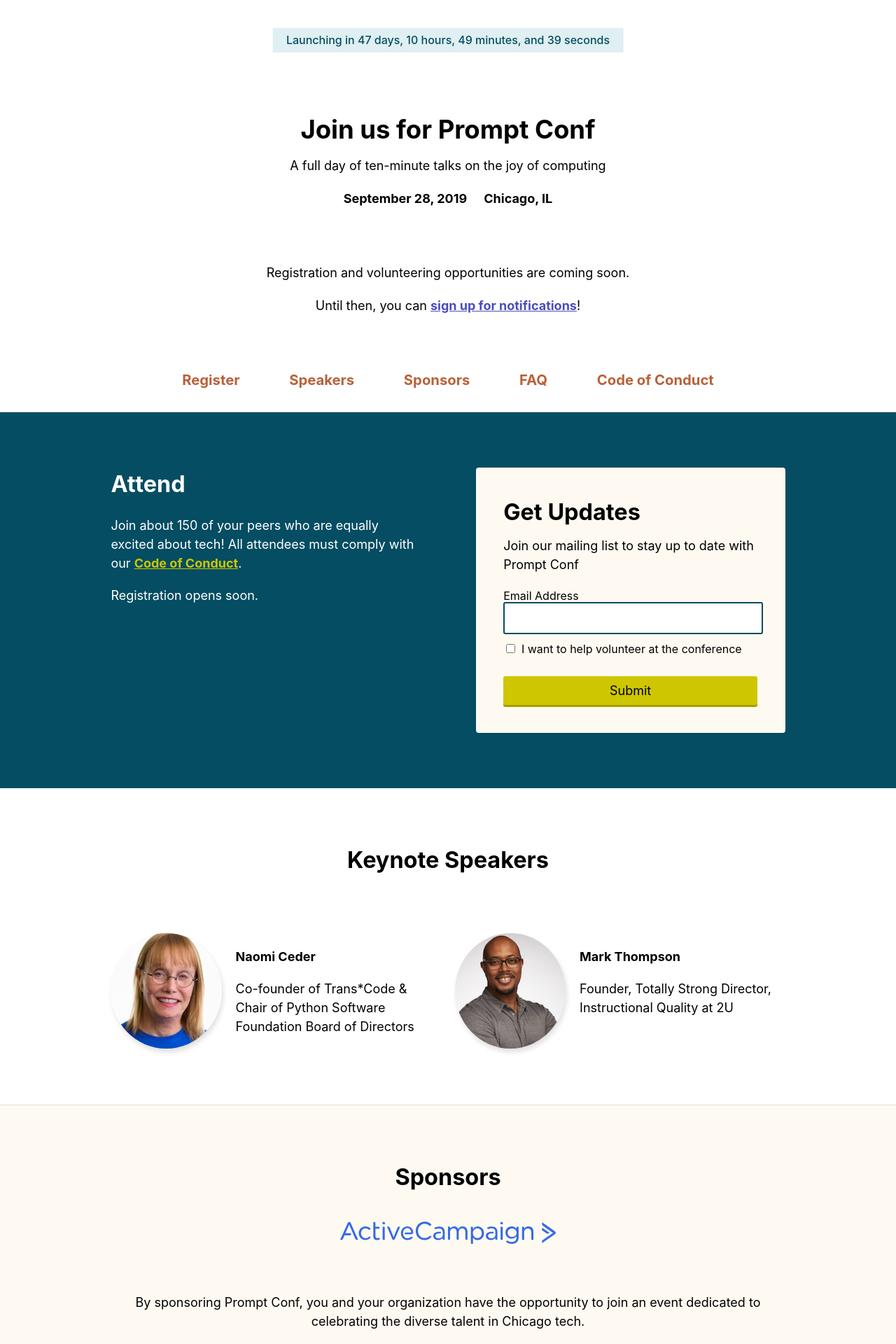
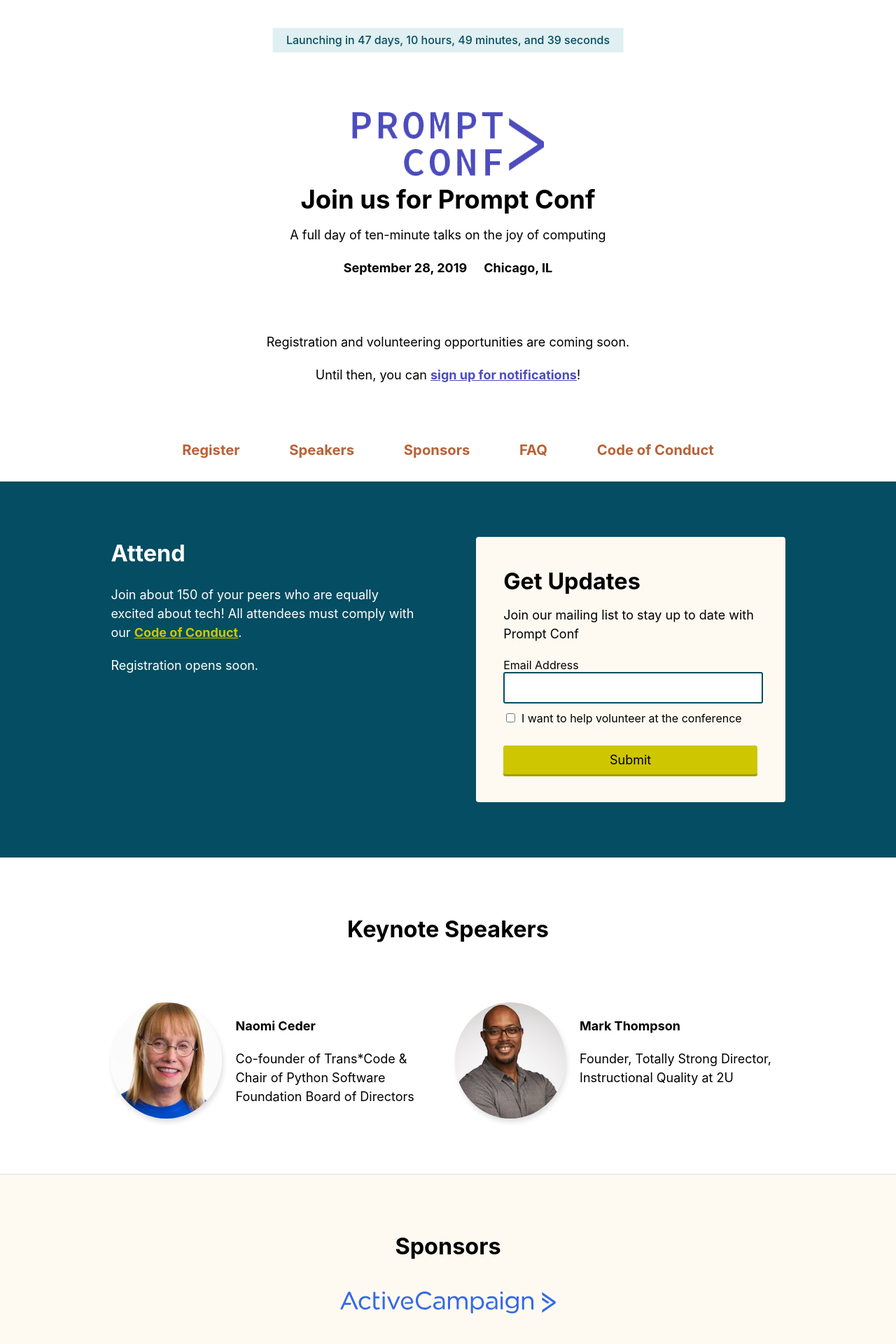
Before and after one commit to promptconf/promptconf.github.io, a Jekyll site: the page built from index.html, in a window 1280 px wide. Shown: the top 1920 px of the page at 70% size. Built offline with Jekyll 4.4.1, drawn with Linux system fonts in a browser that asks for light colours; some web fonts are replaced; comment, search, counter and statistics services are not loaded.

Commit message:
update logo and favicon

```diff
--- a/_includes/header.html
+++ b/_includes/header.html
@@ -4,7 +4,7 @@
                 'header'
             {% endif %}
 >
-    <!-- <a href={{ '/' }}{{ site.baseurl }}><img src={{ site.baseurl }}{{ '/assets/images/prompt_conf_sq.png' }} alt='Prompt Conf logo' class='header__logo'></a> -->
+    <a href={{ '/' }}{{ site.baseurl }}><img src={{ site.baseurl }}{{ '/assets/images/logo.png' }} alt='Prompt Conf logo' class='header__logo'></a>
 
     {% if page.url == '/' %}
         {% include partials/countdown.html %}
```
Also changed, not shown: assets/images/logo.png (added), favicon.png.
